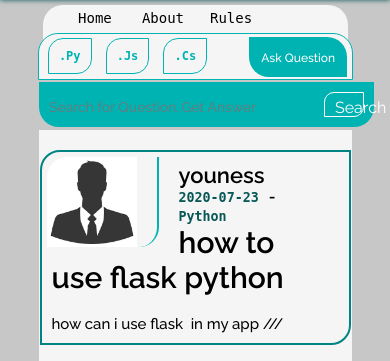
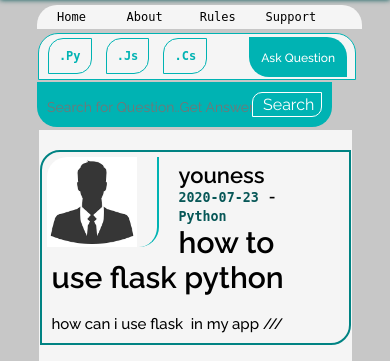
Before and after one commit to Medo-ID/dev_ans, a Flask app: page / in a window 390 px wide. Shown: the part 50-411 px from the top of the page. Run offline with Flask 2, Linux system fonts and the light colour scheme; data comes from the database, SQL or seed files in the repository; both versions use the stored data as it was after the commit; some libraries are stand-ins or nearby versions.

Commit message:
beta - v4

```diff
--- a/dev_answer/static/style.css
+++ b/dev_answer/static/style.css
@@ -826,25 +826,25 @@
     }
 
     nav ul{
-        padding-left: 20px;
-        padding-right: 20px;
-        width: 68%;
+        padding-left: 0px;
+        padding-right: 5px;
+        width: 82%;
         border-radius: 20px 20px 0 0;
         background-color: whitesmoke;
         position: absolute;
         top: 55px;
-        left: 11%;
+        left: 9.5%;
     }
 
     nav ul li{
         display: inline-block;
         padding: 0;
         list-style: none;
-        font-size: 14px;
+        font-size: 12px;
     }
 
     .nav{
-        width: 60px;
+        width: 65px;
         padding: 5px 2px;
     }
 
@@ -872,7 +872,7 @@
 
     .tags_bar{
         border-radius: 20px 20px 0 0;
-        width: 70%;
+        width: 71%;
         height: 5px;
         position: fixed;
         top: 83px;
@@ -905,14 +905,14 @@
         border-radius: 0 0 20px 20px;
         position: fixed;
         top: 132px;
-        left: 10%;
+        left: 9.5%;
         height: 25px;
         padding: 10px;
         z-index: 10;
     }
 
     .search-box:hover > .search-area{
-        width: 275px;
+        width: 205px;
         padding: 0;
     }
 
@@ -922,13 +922,13 @@
     }
 
     .search-btn{
-        padding: 5px 10px;
-        width: 40px;
+        padding: 0px 10px;
+        width: 70px;
         height: 25px;
     }
 
     .search-area{
-        width: 275px;
+        width: 205px;
     }
 
     /*------content-----*/
```
Also changed, not shown: dev_answer/site.db.
